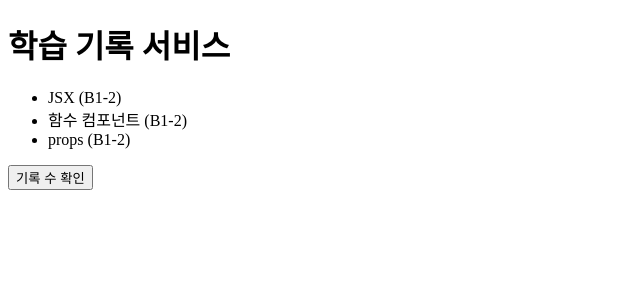
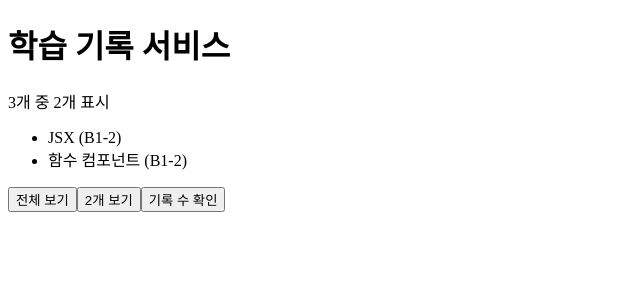
Before and after one commit to GimZiHo/codyssey_B1-2, a React (Vite) app: page / in a window 1280 px wide. Shown: the top 300 px of the page, without its empty margins (0-640 px from the left). Built offline with nearby package versions, Linux system fonts and the light colour scheme.

Commit message:
feat: state로 학습 기록 표시 범위 전환

```diff
--- a/src/pages/HomePage.jsx
+++ b/src/pages/HomePage.jsx
@@ -1,3 +1,4 @@
+import { useState } from 'react';
 import PageTitle from '../components/PageTitle.jsx';
 
 // 정적 예시 배열: 원격 조회 전까지 쓰는 학습 기록. 배열 순서가 곧 화면 순서다.
@@ -10,22 +11,38 @@ const records = [
 
 // 함수 컴포넌트: JSX를 반환하는 대문자 이름의 함수. 홈 페이지 화면을 맡는다.
 export default function HomePage() {
+  // state: 렌더링 사이에 기억할 표시 개수. 지역변수와 달리 set 함수로 바꾸면 다시 렌더링된다.
+  // Hook은 조건·핸들러 안이 아닌 컴포넌트 최상위에서 호출한다.
+  const [visibleCount, setVisibleCount] = useState(2);
+
   // 이벤트 핸들러: 클릭 때 React가 호출할 함수. 화면을 바꾸지 않는 부수 효과(alert)만 실행한다.
   function handleCheckRecordCount() {
     window.alert(`현재 학습 기록은 ${records.length}개입니다.`);
   }
 
+  // 이벤트 → 상태 변경: DOM을 직접 고치지 않고 state만 바꾸면 React가 목록을 다시 그린다.
+  function handleShowAll() {
+    setVisibleCount(records.length);
+  }
+
+  function handleShowTwo() {
+    setVisibleCount(2);
+  }
+
   // title prop: 표시할 제목은 부모인 HomePage가 정해 PageTitle에 전달한다.
-  // 배열 렌더링: map이 기록마다 li를 만든 배열을 반환하고 React가 순서대로 그린다.
+  // 배열 렌더링: slice로 앞에서 visibleCount개만 고른 새 배열을 map으로 li로 바꾼다(원본 records는 그대로).
   // key: 다시 렌더링할 때 React가 같은 기록의 li를 짝지어 재사용하게 하는 표시.
   return (
     <div>
       <PageTitle title="학습 기록 서비스" />
+      <p>{records.length}개 중 {visibleCount}개 표시</p>
       <ul>
-        {records.map((record) => (
+        {records.slice(0, visibleCount).map((record) => (
           <li key={record.id}>{record.title} ({record.project})</li>
         ))}
       </ul>
+      <button type="button" onClick={handleShowAll}>전체 보기</button>
+      <button type="button" onClick={handleShowTwo}>2개 보기</button>
       {/* onClick에는 호출 결과가 아닌 함수 자체를 전달한다(괄호 없음). */}
       <button type="button" onClick={handleCheckRecordCount}>기록 수 확인</button>
     </div>
```
Also changed, not shown: 4 other files (tests, documents, lock files or other folders).
